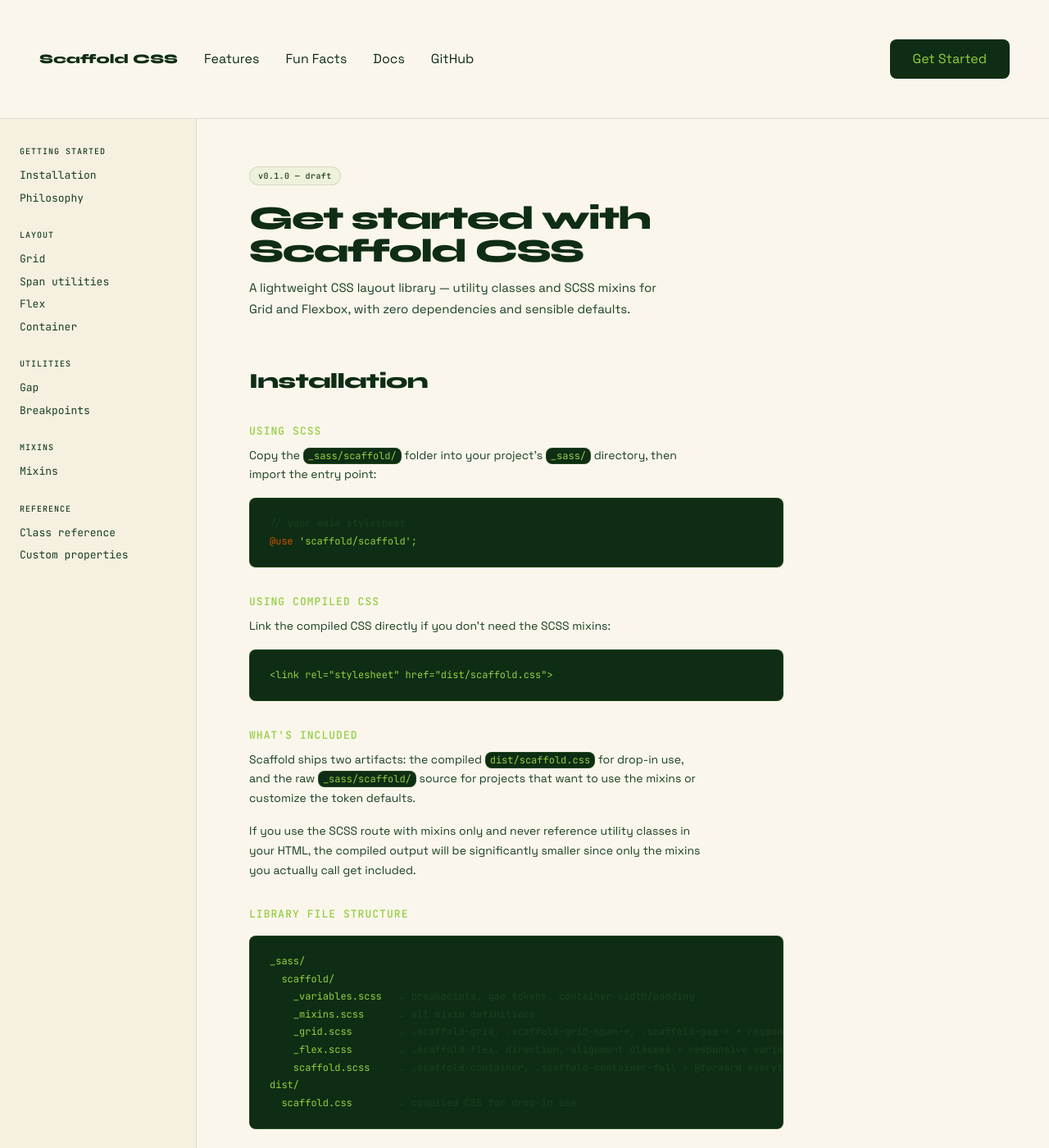
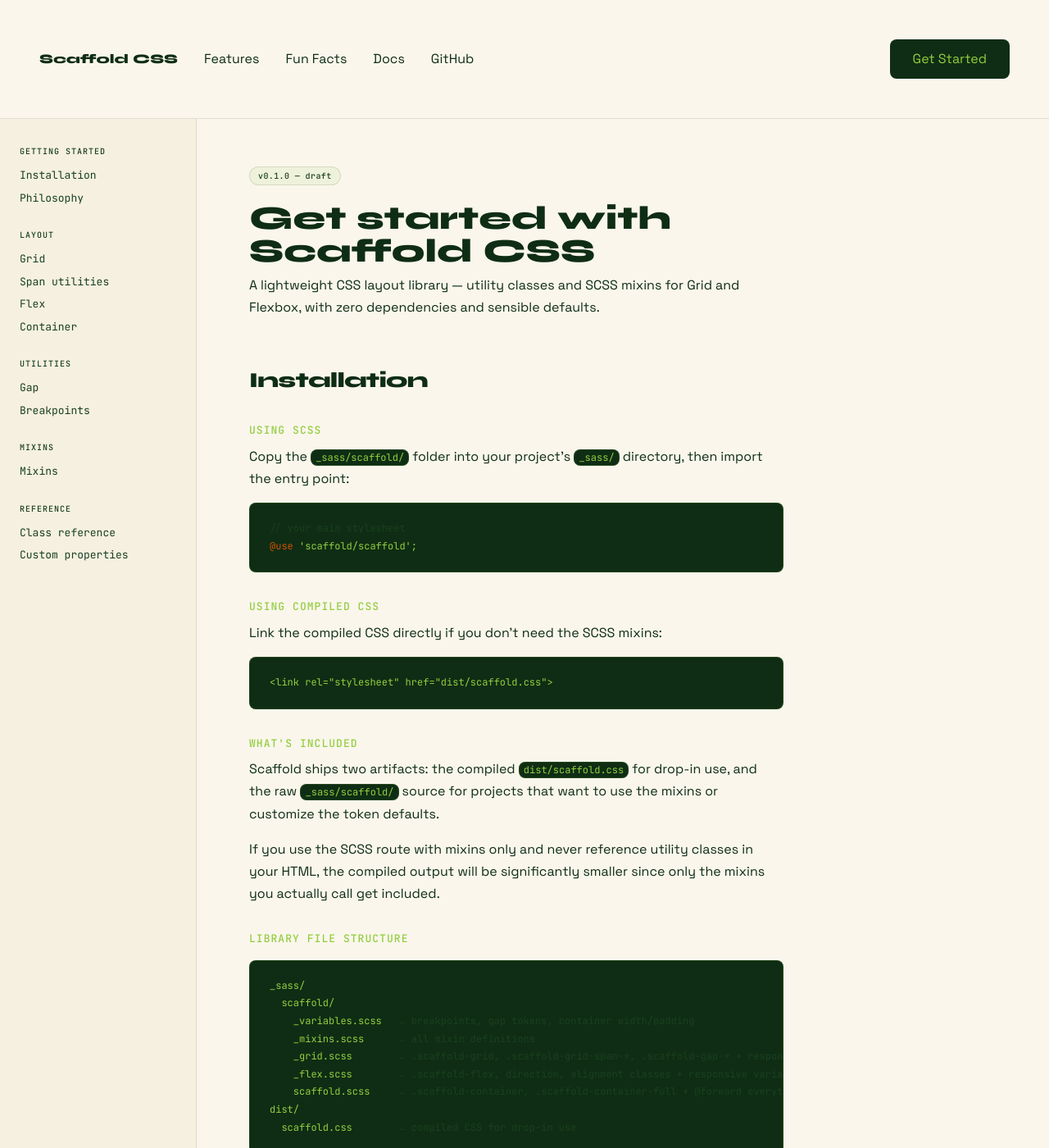
Before and after one commit to naher94/scaffoldcss, a Jekyll site: the page built from docs.html, in a window 1280 px wide and 1400 px high. Shown: the whole window at 82% size. Built offline with Jekyll 4.4.1, drawn with Linux system fonts in a browser that asks for light colours.

Commit message:
Styling Commented Out

```diff
--- a/_sass/_docs.scss
+++ b/_sass/_docs.scss
@@ -113,8 +113,8 @@
   // background: var(--creme);
 
   p {
-    font-size: 14px;
-    color: var(--bamboo-forest);
+    // font-size: 14px;
+    // color: var(--bamboo-forest);
     margin-bottom: 1rem;
     max-width: 62ch;
     line-height: 1.7;
@@ -381,23 +381,23 @@
 
   h1 {
     font-size: 40px;
-    letter-spacing: -0.04em;
+    // letter-spacing: -0.04em;
     margin-bottom: 0.5rem;
     line-height: 1;
     color: var(--bamboo-black);
     @include syne(extrabold);
 
-    em {
-      font-style: normal;
-      color: var(--bamboo-green);
-    }
+    // em {
+    //   font-style: normal;
+    //   color: var(--bamboo-green);
+    // }
   }
 
   p {
-    font-size: 15px;
-    color: var(--bamboo-forest);
-    max-width: 52ch;
-    margin: 0.75rem 0 0;
+    // font-size: 15px;
+    // color: var(--bamboo-forest);
+    // max-width: 52ch;
+    // margin: 0.75rem 0 0;
   }
 }
 
```
